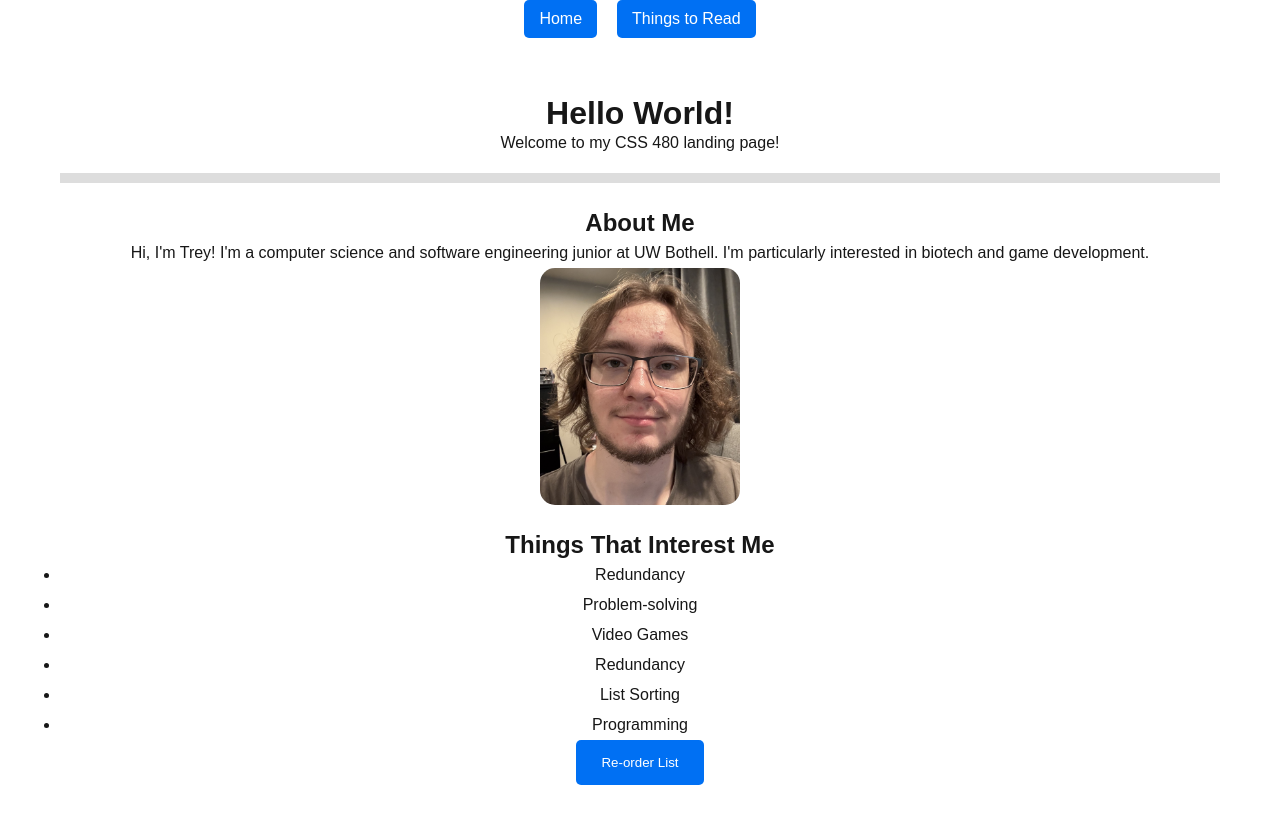
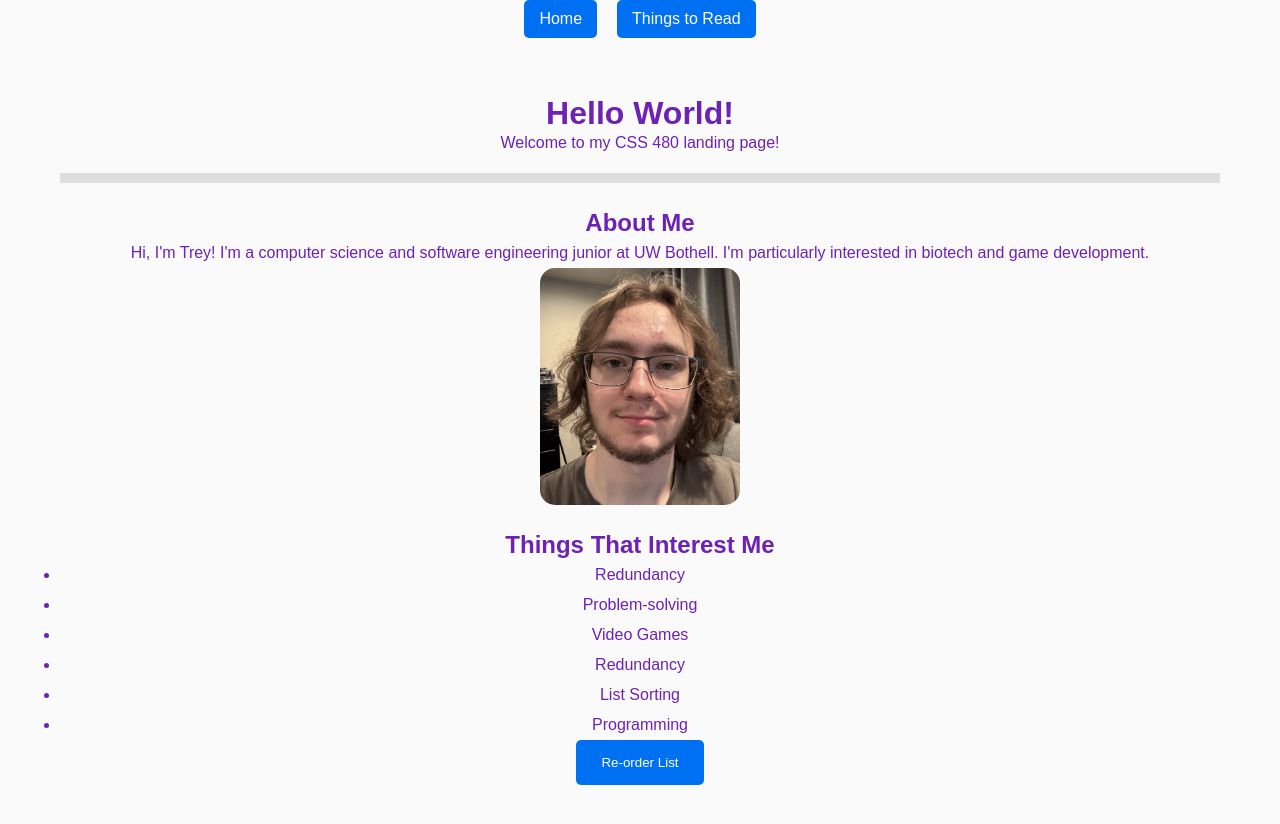
Before and after one commit to Trayouras/css-480-hello-world-new, a Next.js app: page / in a window 1280 px wide. Shown: the top 824 px of the page. Built offline with nearby package versions, Linux system fonts and the light colour scheme.

Commit message:
color tweak

```diff
--- a/src/app/globals.css
+++ b/src/app/globals.css
@@ -1,6 +1,6 @@
 :root {
-  --background: #ffffff;
-  --foreground: #171717;
+  --background: #fafafa;
+  --foreground: #6e22b4;
 }
 
 @media (prefers-color-scheme: dark) {
```
